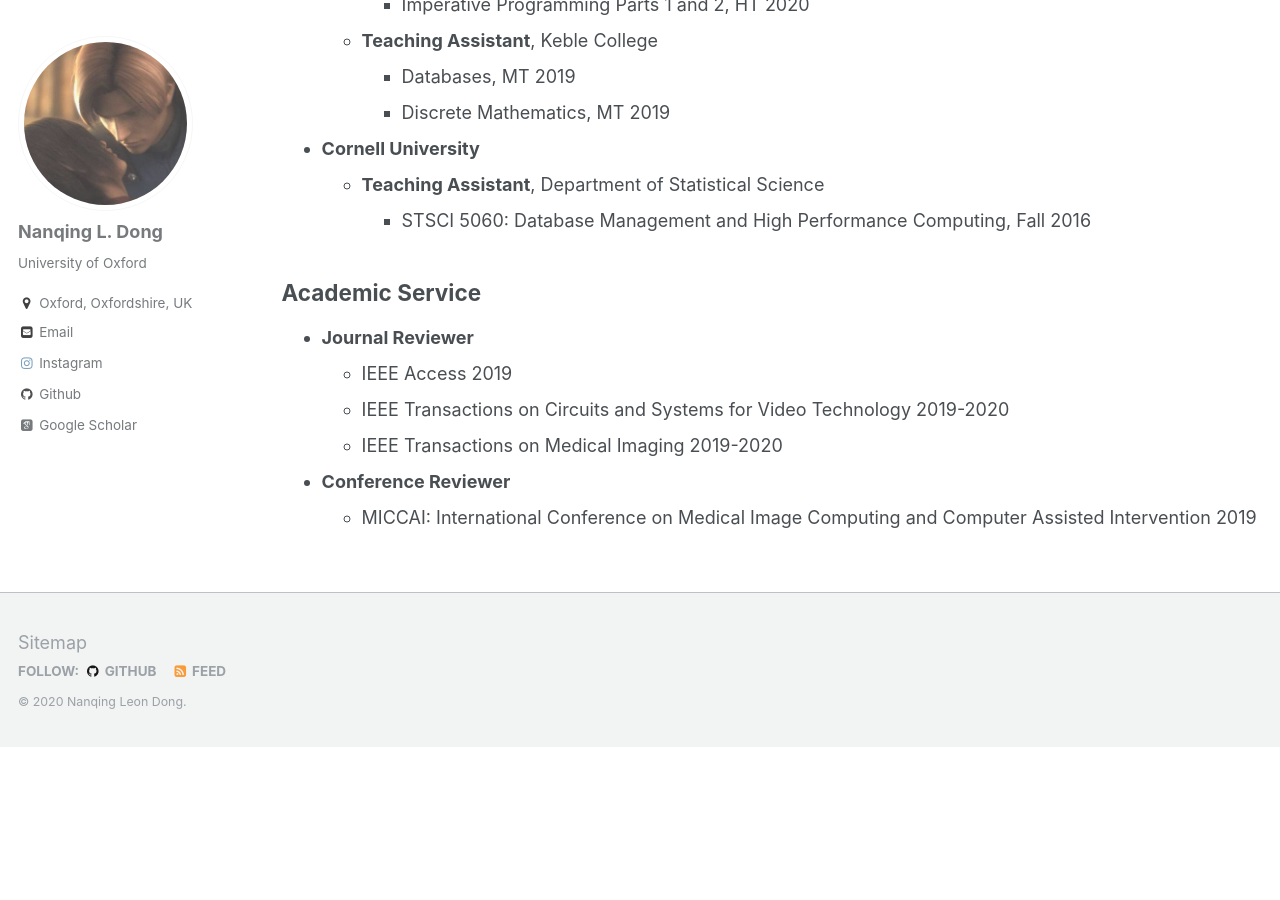
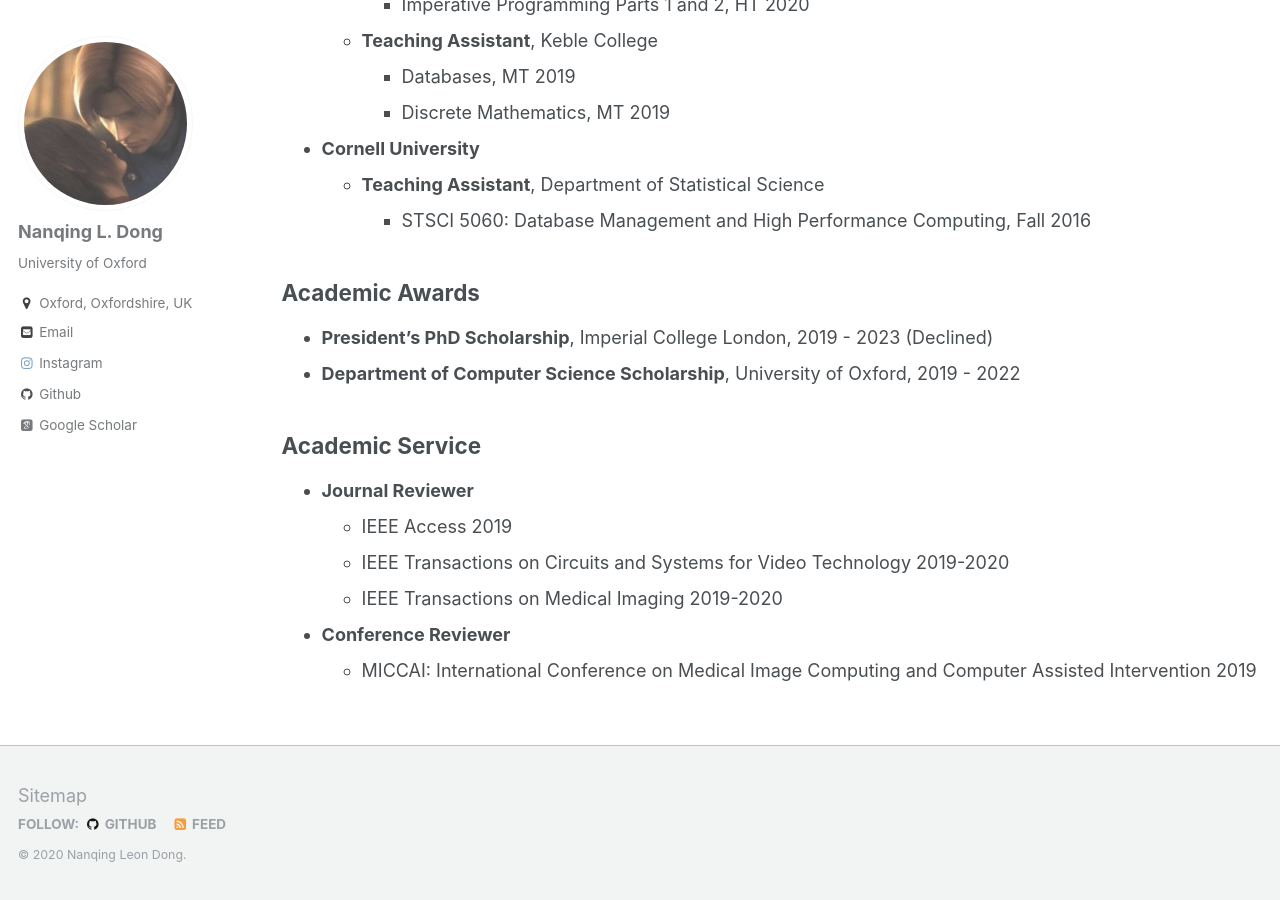
Before and after one commit to eveningdong/eveningdong.github.io, a Jekyll site: the page built from _pages/academic.md, in a window 1280 px wide and 900 px high, scrolled down 2291 px. Built offline with Jekyll 4.4.1, drawn with Linux system fonts in a browser that asks for light colours; some web fonts are replaced; before the commit the page ends 3038 px from its top, so only the background shows below that.

Commit message:
add awards

```diff
--- a/_pages/academic.md
+++ b/_pages/academic.md
@@ -77,6 +77,10 @@ author_profile: true
   + **Teaching Assistant**, Department of Statistical Science
     - STSCI 5060: Database Management and High Performance Computing, Fall 2016
 
+## Academic Awards
+* **President's PhD Scholarship**, Imperial College London, 2019 - 2023 (Declined)
+* **Department of Computer Science Scholarship**, University of Oxford, 2019 - 2022
+
 ## Academic Service
 * **Journal Reviewer**
   + IEEE Access 2019
```
